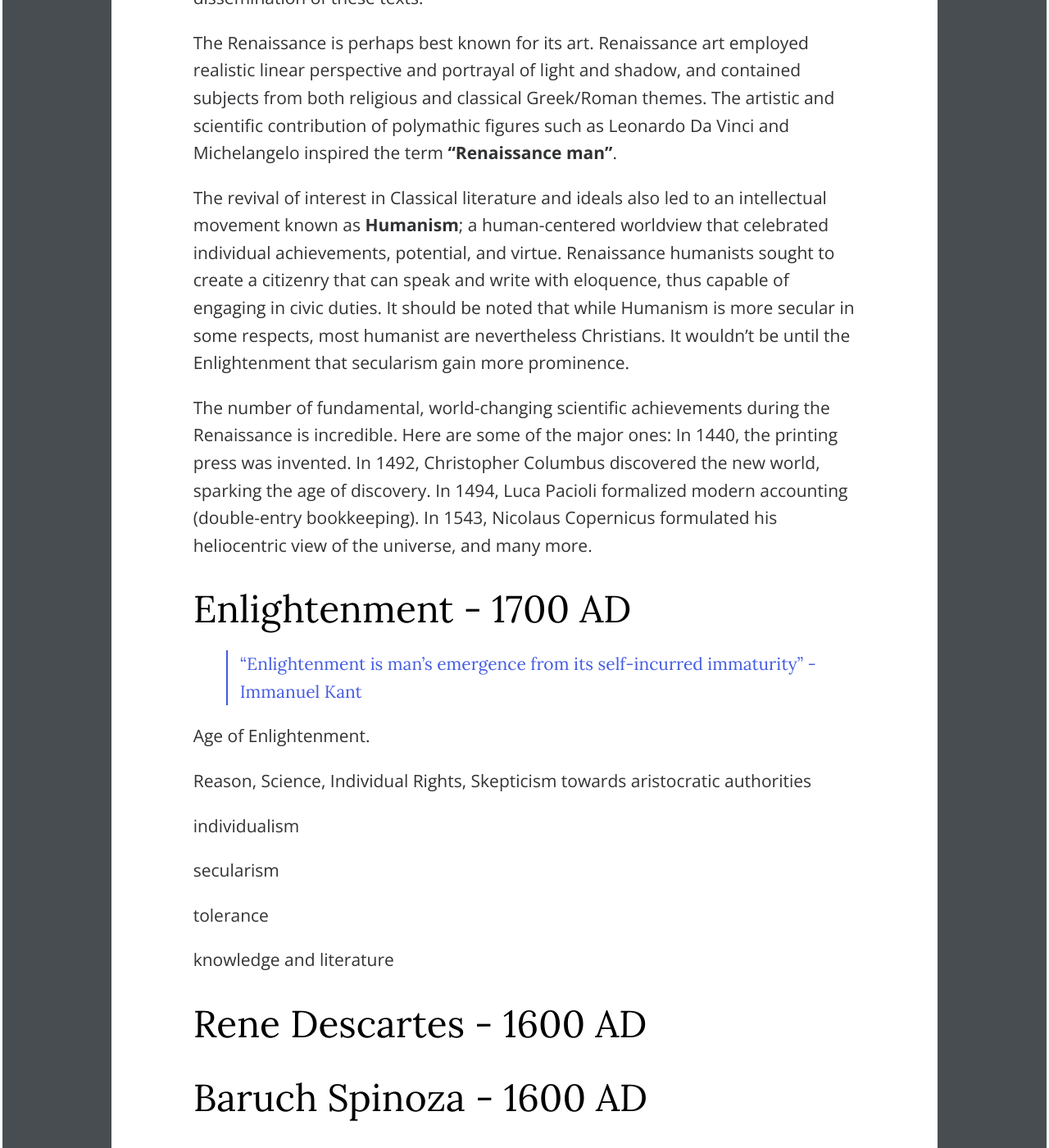
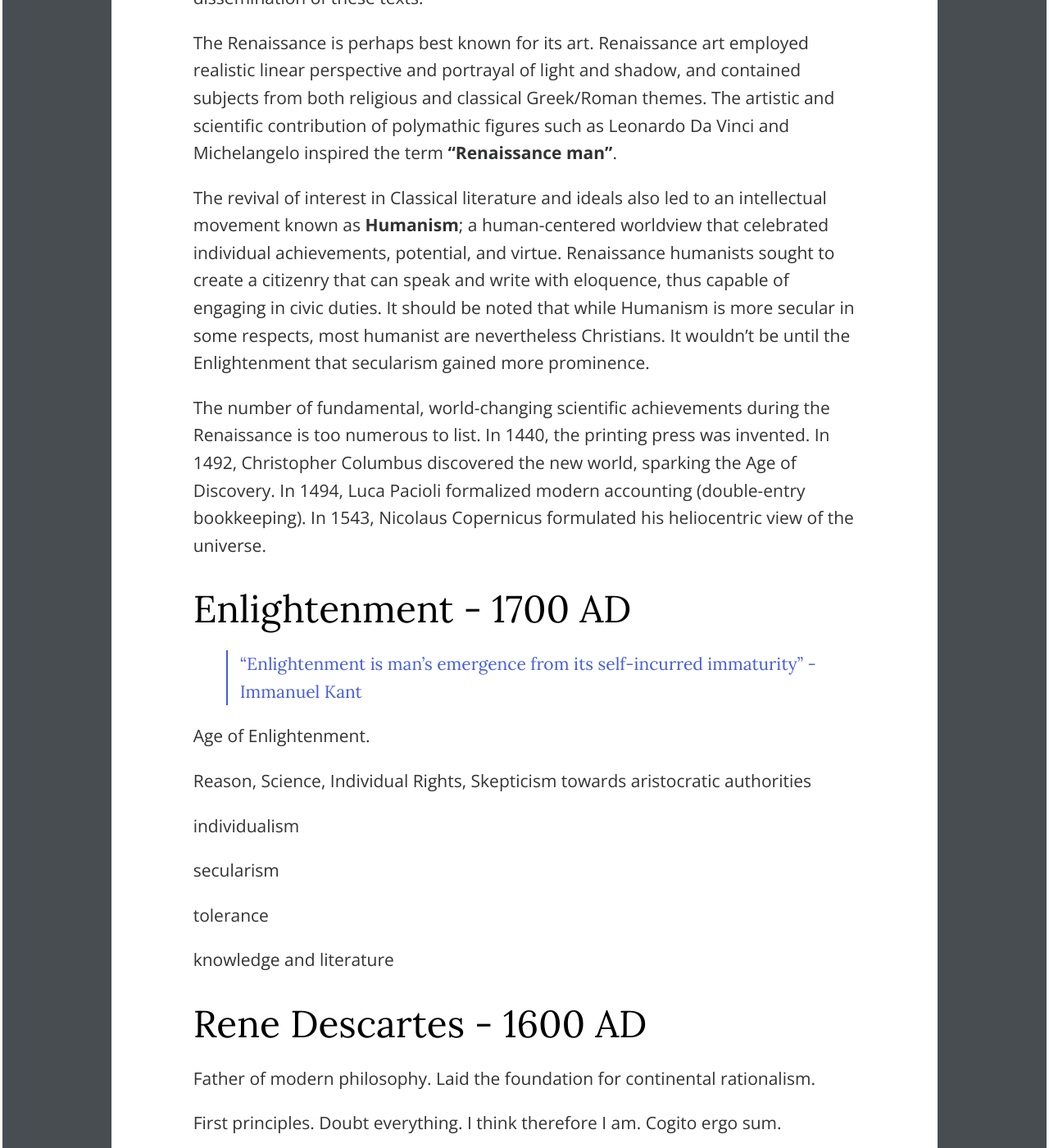
Before and after one commit to wcfrobert/wcfrobert.github.io, a Jekyll site: the page built from _posts/2023-11-23-western-philosophy.md, in a window 1280 px wide and 1400 px high, scrolled down 16737 px. Shown: the whole window at 82% size. Built offline with Jekyll 4.4.1, drawn with Linux system fonts in a browser that asks for light colours; comment, search, counter and statistics services are not loaded; some of the changed text lies outside the part shown.

Commit message:
updated article

```diff
--- a/_posts/2023-11-23-western-philosophy.md
+++ b/_posts/2023-11-23-western-philosophy.md
@@ -269,9 +269,9 @@ A confluence of factors lead to the birth of the Renaissance. Firstly, the **Bla
 
 The Renaissance is perhaps best known for its art. Renaissance art employed realistic linear perspective and portrayal of light and shadow, and contained subjects from both religious and classical Greek/Roman themes. The artistic and scientific contribution of polymathic figures such as Leonardo Da Vinci and Michelangelo inspired the term **"Renaissance man"**.
 
-The revival of interest in Classical literature and ideals also led to an intellectual movement known as **Humanism**; a human-centered worldview that celebrated individual achievements, potential, and virtue. Renaissance humanists sought to create a citizenry that can speak and write with eloquence, thus capable of engaging in civic duties. It should be noted that while Humanism is more secular in some respects, most humanist are nevertheless Christians. It wouldn't be until the Enlightenment that secularism gain more prominence.
+The revival of interest in Classical literature and ideals also led to an intellectual movement known as **Humanism**; a human-centered worldview that celebrated individual achievements, potential, and virtue. Renaissance humanists sought to create a citizenry that can speak and write with eloquence, thus capable of engaging in civic duties. It should be noted that while Humanism is more secular in some respects, most humanist are nevertheless Christians. It wouldn't be until the Enlightenment that secularism gained more prominence.
 
-The number of fundamental, world-changing scientific achievements during the Renaissance is incredible. Here are some of the major ones: In 1440, the printing press was invented. In 1492, Christopher Columbus discovered the new world, sparking the age of discovery. In 1494, Luca Pacioli formalized modern accounting (double-entry bookkeeping). In 1543, Nicolaus Copernicus formulated his heliocentric view of the universe, and many more.
+The number of fundamental, world-changing scientific achievements during the Renaissance is too numerous to list. In 1440, the printing press was invented. In 1492, Christopher Columbus discovered the new world, sparking the Age of Discovery. In 1494, Luca Pacioli formalized modern accounting (double-entry bookkeeping). In 1543, Nicolaus Copernicus formulated his heliocentric view of the universe.
 
 
 
@@ -293,15 +293,17 @@ knowledge and literature
 
 
 
+# Rene Descartes - 1600 AD
+
+Father of modern philosophy. Laid the foundation for continental rationalism.
+
+First principles. Doubt everything. I think therefore I am. Cogito ergo sum.
+
+Mathematician, x,y,z as the unknown variable. a,b,c as known variables. Cartesian coordinate with x and y axis
+
+# Baruch Spinoza - 1600 AD
 
 
-
-
-# Rene Descartes - 1600 AD
-
-
-
-# Baruch Spinoza - 1600 AD
 
 
 
```
Also changed, not shown: _posts/2024-02-07-26miles.md (+17 -11 lines).
